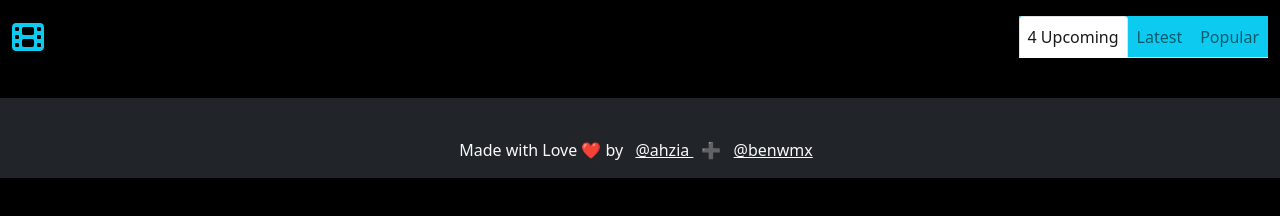
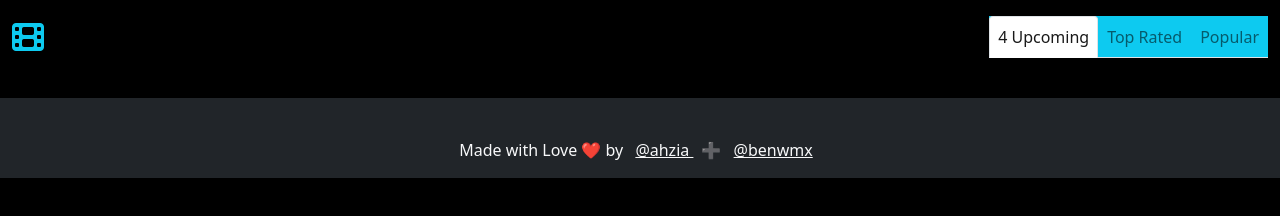
Before and after one commit to benwmx/MovieLover, a website built with webpack: page src/index.html in a window 1280 px wide. Built offline with nearby package versions, Linux system fonts and the light colour scheme; no server answers.

Commit message:
added Top Rated Movies

```diff
--- a/src/JS/Movies.js
+++ b/src/JS/Movies.js
@@ -11,7 +11,6 @@ export default class Movies {
         await fetch(endpoint)
             .then((response) => response.json())
             .then((data) => {
-                // console.log(data.results);
                 this.filterData(data.results)});
     }
 
--- a/src/index.html
+++ b/src/index.html
@@ -24,9 +24,9 @@
                                     aria-selected="true"><span class="movies-counter">4 </span>Upcoming</button>
                             </li>
                             <li class="nav-item" role="presentation">
-                                <button class="nav-link" id="latest-tab" data-bs-toggle="tab" data-bs-target="#latest"
-                                    type="button" role="tab" aria-controls="latest"
-                                    aria-selected="false">Latest</button>
+                                <button class="nav-link" id="top_rated-tab" data-bs-toggle="tab" data-bs-target="#top_rated"
+                                    type="button" role="tab" aria-controls="top_rated"
+                                    aria-selected="false">Top Rated</button>
                             </li>
                             <li class="nav-item" role="presentation">
                                 <button class="nav-link" id="popular-tab" data-bs-toggle="tab" data-bs-target="#popular"
@@ -41,7 +41,7 @@
     </header>
     <div class="tab-content" id="myTabContent">
         <div class="tab-pane fade show active" id="upcoming" role="tabpanel" aria-labelledby="upcoming-tab"></div>
-        <div class="tab-pane fade" id="latest" role="tabpanel" aria-labelledby="latest-tab"></div>
+        <div class="tab-pane fade" id="top_rated" role="tabpanel" aria-labelledby="top_rated-tab"></div>
         <div class="tab-pane fade" id="popular" role="tabpanel" aria-labelledby="popular-tab"></div>
     </div>
     <footer class="bg-dark text-center mt-4">
--- a/src/index.js
+++ b/src/index.js
@@ -4,12 +4,18 @@ import {displayMovies} from './JS/display.js'
 
 const upcoming = new Movies('upcoming');
 const popular = new Movies('popular');
-
+const top_rated = new Movies('top_rated');
 upcoming.getData().then(() => {
     displayMovies(upcoming.data, 'upcoming');
 });
 
 popular.getData().then(() => {
     displayMovies(popular.data, 'popular');
-    console.log(popular.data);
 });
+
+top_rated.getData().then(() => {
+    displayMovies(top_rated.data, 'top_rated');
+});
+
+
+//
```
